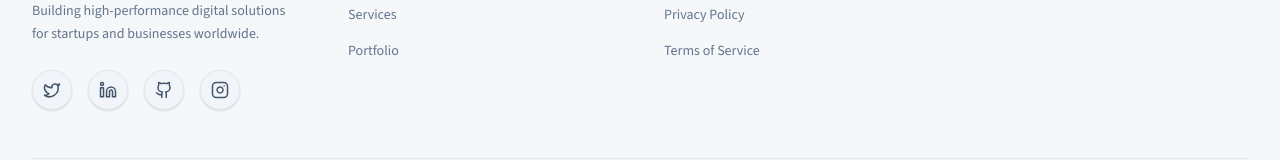
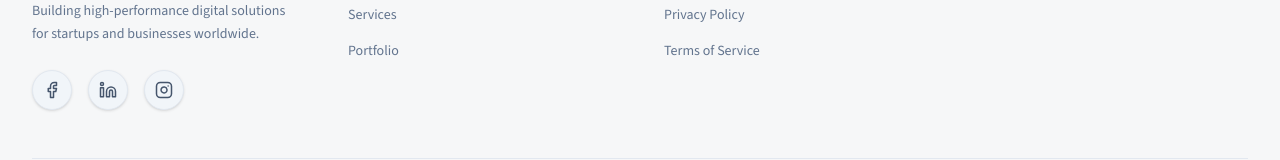
Before and after one commit to Manikandan82-hub/GetDigitell, a Next.js app: page /templates in a window 1280 px wide. Shown: the part 1836-1996 px from the top of the page. Built offline with nearby package versions, Linux system fonts and the light colour scheme.

Commit message:
Social media links added

```diff
--- a/components/contact.tsx
+++ b/components/contact.tsx
@@ -143,6 +143,7 @@ export function Contact() {
               src="/images/contact.webp"
               alt="Contact GetDigitell for expert website design and IT support services in the UK - We help startups grow their digital presence"
               fill
+              loading="eager"
               className="object-cover group-hover:scale-105 transition-transform duration-700 ease-in-out"
             />
             {/* Elegant vibrant gradient overlay for text readability */}
--- a/components/footer.tsx
+++ b/components/footer.tsx
@@ -2,7 +2,7 @@
 
 import Link from "next/link";
 import { motion } from "framer-motion";
-import { Twitter, Linkedin, Github, Instagram } from "lucide-react";
+import { Twitter, Linkedin, Github, Instagram, Facebook } from "lucide-react";
 import Image from "next/image";
 
 const footerLinks = {
@@ -21,10 +21,21 @@ const footerLinks = {
 };
 
 const socialLinks = [
-  { icon: Twitter, href: "#", label: "Twitter" },
-  { icon: Linkedin, href: "#", label: "LinkedIn" },
-  { icon: Github, href: "#", label: "GitHub" },
-  { icon: Instagram, href: "#", label: "Instagram" },
+  {
+    icon: Facebook,
+    href: "https://www.facebook.com/profile.php?id=61572342042661",
+    label: "Facebook",
+  },
+  {
+    icon: Linkedin,
+    href: "https://www.linkedin.com/company/getdigitell/",
+    label: "LinkedIn",
+  },
+  {
+    icon: Instagram,
+    href: "https://www.instagram.com/getdigitell",
+    label: "Instagram",
+  },
 ];
 
 export function Footer() {
@@ -58,14 +69,15 @@ export function Footer() {
             {/* Social Links */}
             <div className="mt-6 flex gap-4">
               {socialLinks.map((social) => (
-                <a
+                <Link
                   key={social.label}
                   href={social.href}
                   aria-label={social.label}
+                  target="_blank"
                   className="w-10 h-10 rounded-full bg-slate-100 border border-slate-200 flex items-center justify-center hover:bg-brand-primary hover:border-brand-primary text-slate-600 hover:text-white transition-all shadow-sm"
                 >
                   <social.icon size={18} />
-                </a>
+                </Link>
               ))}
             </div>
           </div>
```
